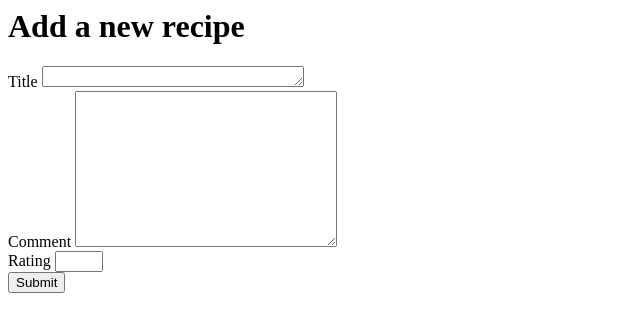
After one commit to cbongard90/django-recipes, a Django app: page /recipe/new/ in a window 1280 px wide. The commit adds this page. Shown: the top 332 px of the page, without its empty margins (0-640 px from the left). Run offline with Django 4.2, Linux system fonts and the light colour scheme.

```diff
--- a/main/settings.py
+++ b/main/settings.py
@@ -12,6 +12,7 @@ https://docs.djangoproject.com/en/4.1/ref/settings/
 
 from pathlib import Path
 from decouple import config
+import os
 
 # Build paths inside the project like this: BASE_DIR / 'subdir'.
 BASE_DIR = Path(__file__).resolve().parent.parent
@@ -123,3 +124,7 @@ STATIC_URL = 'static/'
 # https://docs.djangoproject.com/en/4.1/ref/settings/#default-auto-field
 
 DEFAULT_AUTO_FIELD = 'django.db.models.BigAutoField'
+
+# Media folder settings
+MEDIA_URL = '/media/'
+MEDIA_ROOT = os.path.join(BASE_DIR, 'media')
--- a/main/urls.py
+++ b/main/urls.py
@@ -15,9 +15,11 @@ Including another URLconf
 """
 from django.contrib import admin
 from django.urls import include, path
+from django.conf import settings
+from django.conf.urls.static import static
 
 urlpatterns = [
     path('recipes/', include('recipes.urls')),
     path('', include('recipes.urls')),
     path('admin/', admin.site.urls),
-]
+] + static(settings.MEDIA_URL, document_root=settings.MEDIA_ROOT)
--- a/recipes/admin.py
+++ b/recipes/admin.py
@@ -5,6 +5,9 @@ from .models import Recipe
 from .models import Ingredient
 from .models import Review
 
-admin.site.register(Recipe)
+class recipeAdmin(admin.ModelAdmin):
+    list_display = ('name', 'description', 'instructions', 'prep_time', 'cook_time', 'photo', 'timestamp')
+
+admin.site.register(Recipe, recipeAdmin)
 admin.site.register(Ingredient)
 admin.site.register(Review)
--- a/recipes/models.py
+++ b/recipes/models.py
@@ -4,6 +4,9 @@ class Recipe(models.Model):
     name = models.CharField(max_length=220)
     description = models.TextField(blank=True, null=True)
     instructions = models.TextField(blank=True, null=True)
+    prep_time = models.CharField(max_length=50, blank=True, null=True)
+    cook_time = models.CharField(max_length=50, blank=True, null=True)
+    photo = models.ImageField(upload_to='recipe_photos', blank=True, null=True)
     timestamp = models.DateTimeField(auto_now_add=True)
 
     def __str__(self):
--- a/recipes/urls.py
+++ b/recipes/urls.py
@@ -7,4 +7,6 @@ urlpatterns = [
     path('', views.index, name='index'),
     path('recipe/<int:recipe_id>/', views.recipe_detail, name='recipe_detail'),
     path('recipe/<int:recipe_id>/review', views.add_review, name='add_review'),
+    path('recipe/new/', views.new_recipe, name='new_recipe'),
+    path('recipe/create/', views.create_recipe, name='create_recipe')
 ]
--- a/recipes/views.py
+++ b/recipes/views.py
@@ -9,12 +9,12 @@ def index(request):
     context = {
         'recipe_list' : recipe_list,
     }
-    return render(request, 'index.html', context)
+    return render(request, 'recipes/index.html', context)
 
 
 def recipe_detail(request, recipe_id):
     recipe = get_object_or_404(Recipe, pk=recipe_id)
-    return render(request, 'recipe_detail.html', {'recipe': recipe})
+    return render(request, 'recipes/recipe_detail.html', {'recipe': recipe})
 
 def add_review(request, recipe_id):
     recipe = get_object_or_404(Recipe, pk=recipe_id)
@@ -22,10 +22,31 @@ def add_review(request, recipe_id):
         rating = int(request.POST['rating'])
         comment = request.POST['comment']
     except (KeyError, ValueError):
-        return render(request, 'recipe_detail.html', {
+        return render(request, 'recipes/recipe_detail.html', {
             'recipe': recipe,
             'error_message': "You didn't provide a rating or a comment",
         })
     else:
         Review.objects.create(recipe=recipe, rating=rating, comment=comment)
-        return render(request, 'recipe_detail.html', {'recipe': recipe})
+        return render(request, 'recipes/recipe_detail.html', {'recipe': recipe})
+
+def new_recipe(request):
+    context = {}
+
+    return render(request, 'recipes/new_recipe.html', context)
+
+def create_recipe(request):
+    recipe = Recipe.objects.create(
+        name=request.POST['name'],
+        description=request.POST['description'],
+        instructions=request.POST['instructions'],
+        cook_time=request.POST['cook_time'],
+        servings=request.POST['servings'],
+        source=request.POST['source'],
+        source_url=request.POST['source_url'],
+        image_url=request.POST['image_url']
+    )
+    for ingredient in request.POST.getlist('ingredients'):
+        Ingredient.objects.create(recipe=recipe, name=ingredient)
+
+    return render(request, 'recipes/recipe_detail.html', {'recipe': recipe})
--- a/requirements.txt
+++ b/requirements.txt
@@ -1,5 +1,6 @@
 asgiref==3.5.2
 backports.zoneinfo==0.2.1;python_version<"3.9"
 Django==4.1.3
+Pillow==9.3.0
 python-decouple==3.6
 sqlparse==0.4.3
--- a/templates/index.html
+++ b/templates/recipes/index.html
@@ -1,4 +1,5 @@
 <h1>Welcome to the Recipe interface</h1>
+<button type="button" class="btn btn-primary" onclick="location.href='/recipe/new/'">Add a new recipe</button>
 {% if recipe_list %}
     <ul>
     {% for recipe in recipe_list %}
--- /dev/null
+++ b/templates/recipes/new_recipe.html
@@ -0,0 +1,21 @@
+<h1>Add a new recipe</h1>
+
+<form action="{% url 'recipes:create_recipe' %}" method="post">
+  {% csrf_token %}
+  <div>
+    <label for="title">Title</label>
+    <textarea name="title" id="title" cols="30" rows="1"></textarea>
+  </div>
+  <div>
+    <label for="comment">Comment</label>
+    <textarea name="comment" id="comment" cols="30" rows="10"></textarea>
+  </div>
+  <div>
+    <!-- Add rating input -->
+    <label for="rating">Rating</label>
+    <input type="number" name="rating" id="rating" min="1" max="5">
+  </div>
+  <div>
+    <input type="submit" value="Submit">
+  </div>
+</form>
```
Also changed, not shown: recipes/migrations/0004_recipe_cook_time_recipe_photo_recipe_prep_time.py (added), templates/recipes/recipe_detail.html (renamed from templates/recipe_detail.html).
